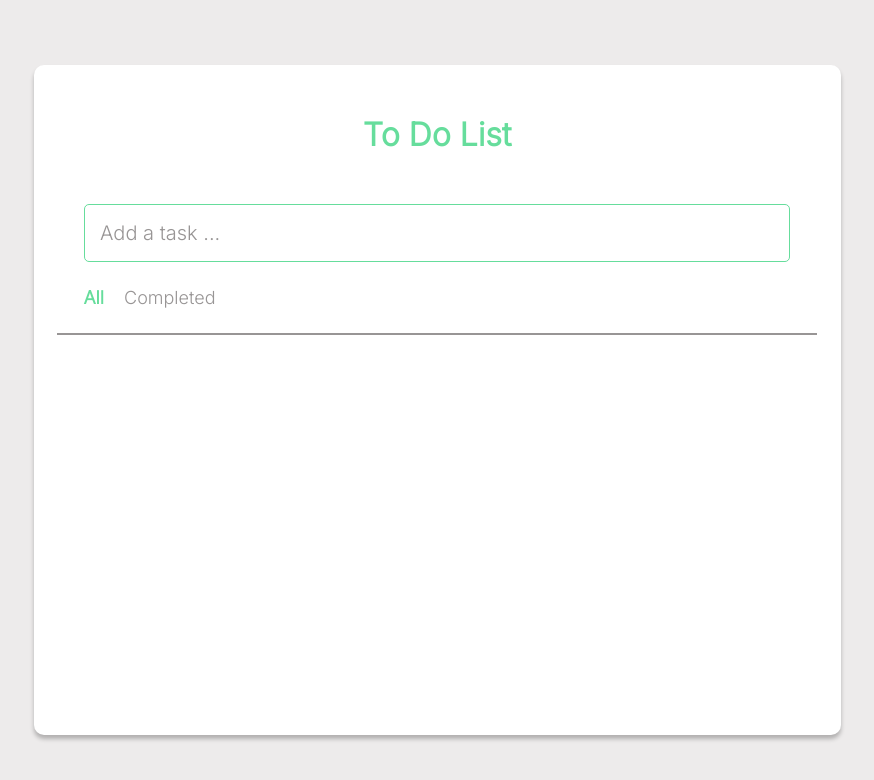
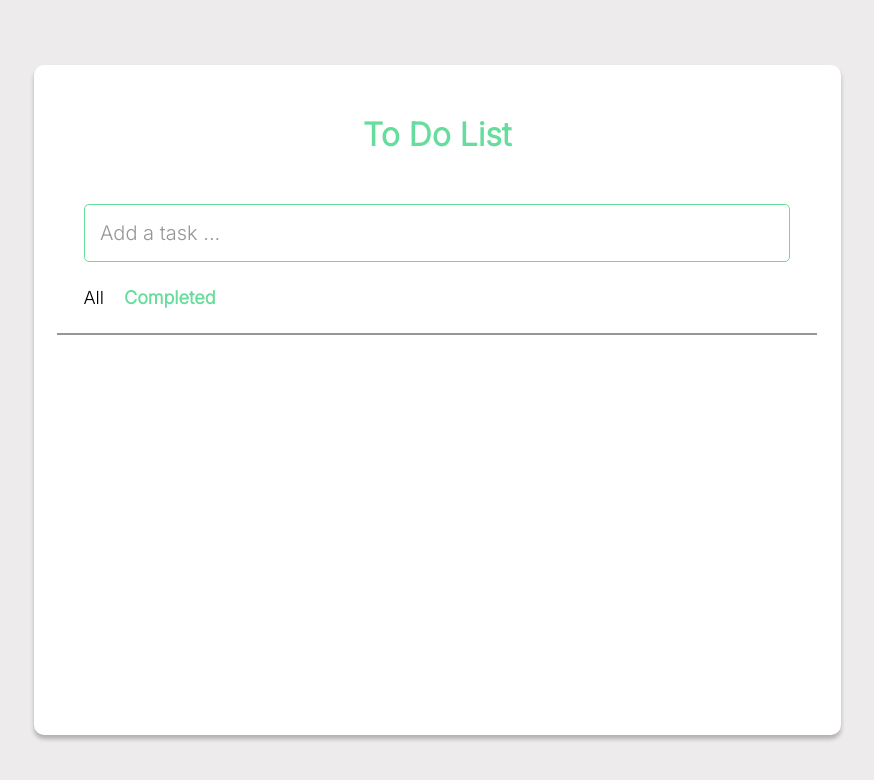
Before and after one commit to sagongjieun/Todo-App-TS, a React (Vite) app in the folder react-ts-vite-practice/: page / in a window 1280 px wide. Both pictures are taken after a click on the button "Completed". Shown: the top 780 px of the page, without its empty margins (203-1077 px from the left). Built offline with nearby package versions, Linux system fonts and the light colour scheme.

Commit message:
recoil selector를 이용해 list filter 기능 구현

```diff
--- a/react-ts-vite-practice/src/components/TodoInput.tsx
+++ b/react-ts-vite-practice/src/components/TodoInput.tsx
@@ -3,9 +3,7 @@ import { css } from "@emotion/react";
 import { useRecoilState } from "recoil";
 import { ITodoTypes, todoState } from "../recoil/atom";
 
-export interface IAppProps {}
-
-export default function TodoInput(props: IAppProps) {
+export default function TodoInput() {
   const [content, setContent] = useState<string>("");
   const [todo, setTodo] = useRecoilState<ITodoTypes[]>(todoState);
 
--- a/react-ts-vite-practice/src/components/TodoList.tsx
+++ b/react-ts-vite-practice/src/components/TodoList.tsx
@@ -1,16 +1,21 @@
-import * as React from "react";
+import { useEffect } from "react";
 import { css } from "@emotion/react";
 import TodoListItem from "./TodoListItem";
 import { useRecoilValue } from "recoil";
-import { ITodoTypes, todoState } from "../recoil/atom";
+import { ITodoTypes } from "../recoil/atom";
+import { filteredTodoListState } from "../recoil/selector";
 
 export default function TodoList() {
-  const todoList = useRecoilValue<ITodoTypes[]>(todoState);
+  const todoList = useRecoilValue<ITodoTypes[] | undefined>(filteredTodoListState);
 
   return (
     <div css={listWrapper}>
-      {todoList.length > 1 && (
-        <>{todoList.map((todo) => todo.id !== 0 && <TodoListItem key={todo.id} todo={todo} />)}</>
+      {todoList && todoList.length > 0 && (
+        <>
+          {todoList.map((todo) => (
+            <TodoListItem key={todo.id} todo={todo} />
+          ))}
+        </>
       )}
     </div>
   );
--- a/react-ts-vite-practice/src/components/TodoListItem.tsx
+++ b/react-ts-vite-practice/src/components/TodoListItem.tsx
@@ -43,16 +43,28 @@ export default function TodoListItem(props: ITodoListItemProps) {
     }
   };
 
+  const onChangeToggleState = (e: React.ChangeEvent<HTMLInputElement>): void => {
+    const toggleTodo = {
+      ...props.todo,
+      isComplete: e.target.checked,
+    };
+
+    const newList = [...todo.slice(0, index), toggleTodo, ...todo.slice(index + 1)];
+    setTodo(newList);
+  };
+
   return (
     <div css={listItemWrapper}>
       <div css={leftSection}>
-        <input type="checkbox" />
+        <input type="checkbox" onChange={(e) => onChangeToggleState(e)} />
         {modifyMode ? (
           <input
             placeholder={props.todo.contents}
             onChange={(e) => onChangeTodo(e)}
             onKeyDown={(e) => onKeyDownEnter(e, props.todo.id)}
           />
+        ) : props.todo.isComplete ? (
+          <del>{props.todo.contents}</del>
         ) : (
           <span>{props.todo.contents}</span>
         )}
@@ -79,8 +91,8 @@ const leftSection = css`
 
   > input:nth-of-type(1) {
     margin-right: 15px;
-    width: 35px;
-    height: 35px;
+    width: 30px;
+    height: 30px;
     background: #ffffff;
     border: 2px solid #66dd9c;
     border-radius: 5px;
@@ -101,6 +113,12 @@ const leftSection = css`
     font-size: 18px;
     color: #000000;
   }
+
+  > del {
+    font-size: 18px;
+    color: #000000;
+    text-decoration: line-through;
+  }
 `;
 
 const rightSection = css`
--- a/react-ts-vite-practice/src/components/TodoTitle.tsx
+++ b/react-ts-vite-practice/src/components/TodoTitle.tsx
@@ -1,9 +1,7 @@
 import * as React from "react";
 import { css } from "@emotion/react";
 
-export interface IAppProps {}
-
-export default function TodoTitle(props: IAppProps) {
+export default function TodoTitle() {
   return <h1 css={titleWrapper}>To Do List</h1>;
 }
 
--- a/react-ts-vite-practice/src/components/TodoToggle.tsx
+++ b/react-ts-vite-practice/src/components/TodoToggle.tsx
@@ -1,13 +1,32 @@
-import * as React from "react";
+import { useEffect } from "react";
 import { css } from "@emotion/react";
+import { useRecoilState } from "recoil";
+import { todoListFilterState } from "../recoil/atom";
 
-export interface IAppProps {}
+export default function TodoToggle() {
+  const [todoListFilter, setTodoListFilter] = useRecoilState<string>(todoListFilterState);
 
-export default function TodoToggle(props: IAppProps) {
+  const onClickToggleFilter = (filter: string): void => {
+    setTodoListFilter(filter);
+  };
+
   return (
     <div css={toggleButtonWrapper}>
-      <button>All</button>
-      <button>Completed</button>
+      {todoListFilter === "All" ? (
+        <>
+          <button css={chosenFilter} onClick={() => onClickToggleFilter("All")}>
+            All
+          </button>
+          <button onClick={() => onClickToggleFilter("Completed")}>Completed</button>
+        </>
+      ) : (
+        <>
+          <button onClick={() => onClickToggleFilter("All")}>All</button>
+          <button css={chosenFilter} onClick={() => onClickToggleFilter("Completed")}>
+            Completed
+          </button>
+        </>
+      )}
     </div>
   );
 }
@@ -24,13 +43,9 @@ const toggleButtonWrapper = css`
     margin-right: 20px;
     font-size: 18px;
   }
+`;
 
-  > button:nth-of-type(1) {
-    color: #66dd9c;
-    font-weight: bold;
-  }
-
-  > button:nth-of-type(2) {
-    color: #989595;
-  }
+const chosenFilter = css`
+  color: #66dd9c;
+  font-weight: bold;
 `;
--- a/react-ts-vite-practice/src/recoil/atom.ts
+++ b/react-ts-vite-practice/src/recoil/atom.ts
@@ -8,11 +8,10 @@ export interface ITodoTypes {
 
 export const todoState = atom<ITodoTypes[]>({
   key: "todoState",
-  default: [
-    {
-      id: 0,
-      contents: "",
-      isComplete: false,
-    },
-  ],
+  default: [],
 });
+
+export const todoListFilterState = atom<string>({
+  key: "todoListFilterState",
+  default: "All",
+});
--- /dev/null
+++ b/react-ts-vite-practice/src/recoil/selector.ts
@@ -0,0 +1,17 @@
+import { selector } from "recoil";
+import { ITodoTypes, todoListFilterState, todoState } from "./atom";
+
+export const filteredTodoListState = selector({
+  key: "filteredTodoListState",
+  get: ({ get }) => {
+    const filter: string = get(todoListFilterState);
+    const list: ITodoTypes[] = get(todoState);
+
+    switch (filter) {
+      case "All":
+        return list;
+      case "Completed":
+        return list.filter((item) => item.isComplete);
+    }
+  },
+});
```
